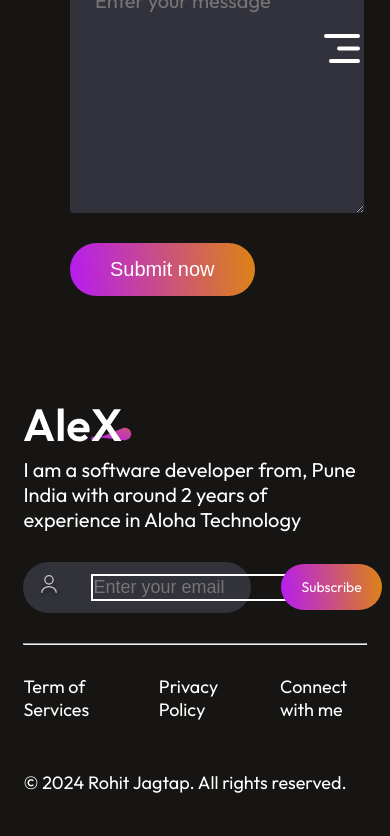
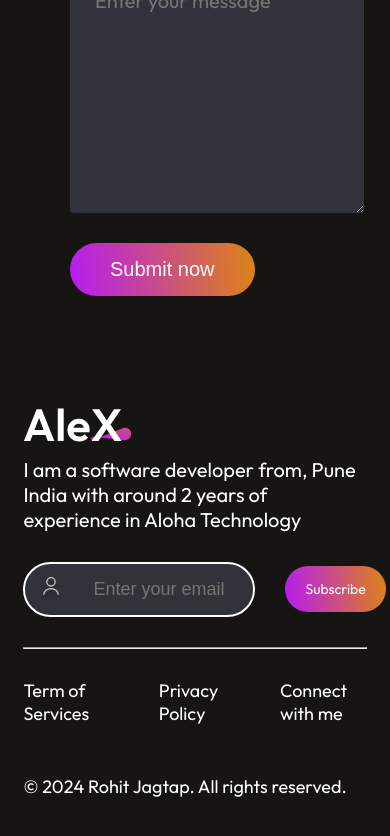
Before and after one commit to rohitjagtap731/Portfolio, a React (Vite) app: page / in a window 390 px wide. In both pictures the pointer is over the element 137 px from the left and 6606 px from the top of the page. Shown: the part 6019-6855 px from the top of the page. Built offline with nearby package versions, Linux system fonts and the light colour scheme.

Commit message:
footer email correction and fixing  toggle icon

```diff
--- a/src/Components/Footer/Footer.css
+++ b/src/Components/Footer/Footer.css
@@ -50,7 +50,7 @@
     gap: 50px;
     margin-bottom: 50px;
 }
-.footer-email-input input:hover{
+.footer-email-input:hover{
     border: 2px solid white;
 }
 .footer-subscribe:hover{
--- a/src/Components/Navbar/Navbar.css
+++ b/src/Components/Navbar/Navbar.css
@@ -51,7 +51,7 @@
     }
     .nav-mob-open{
         display: block;
-        position: fixed;
+        position: absolute;
         right: 30px;
     }
     .nav-mob-close{
```
